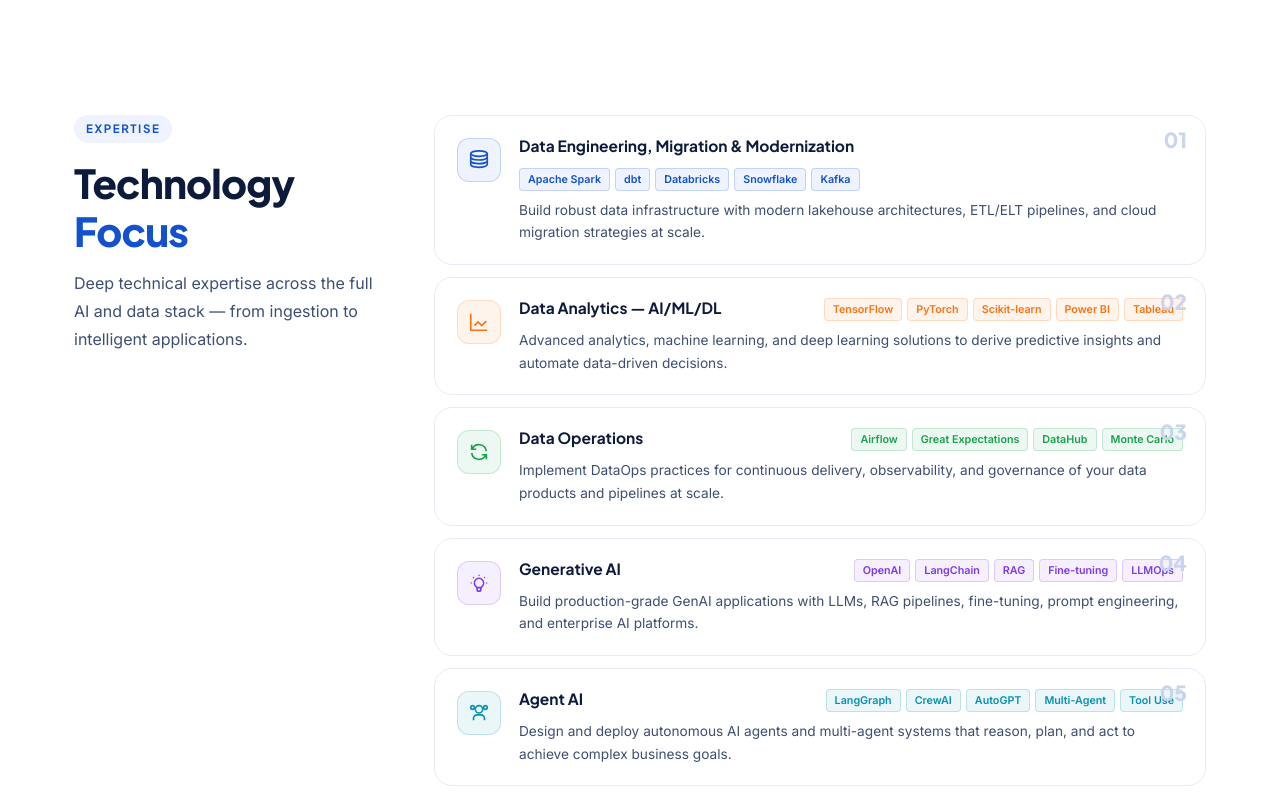
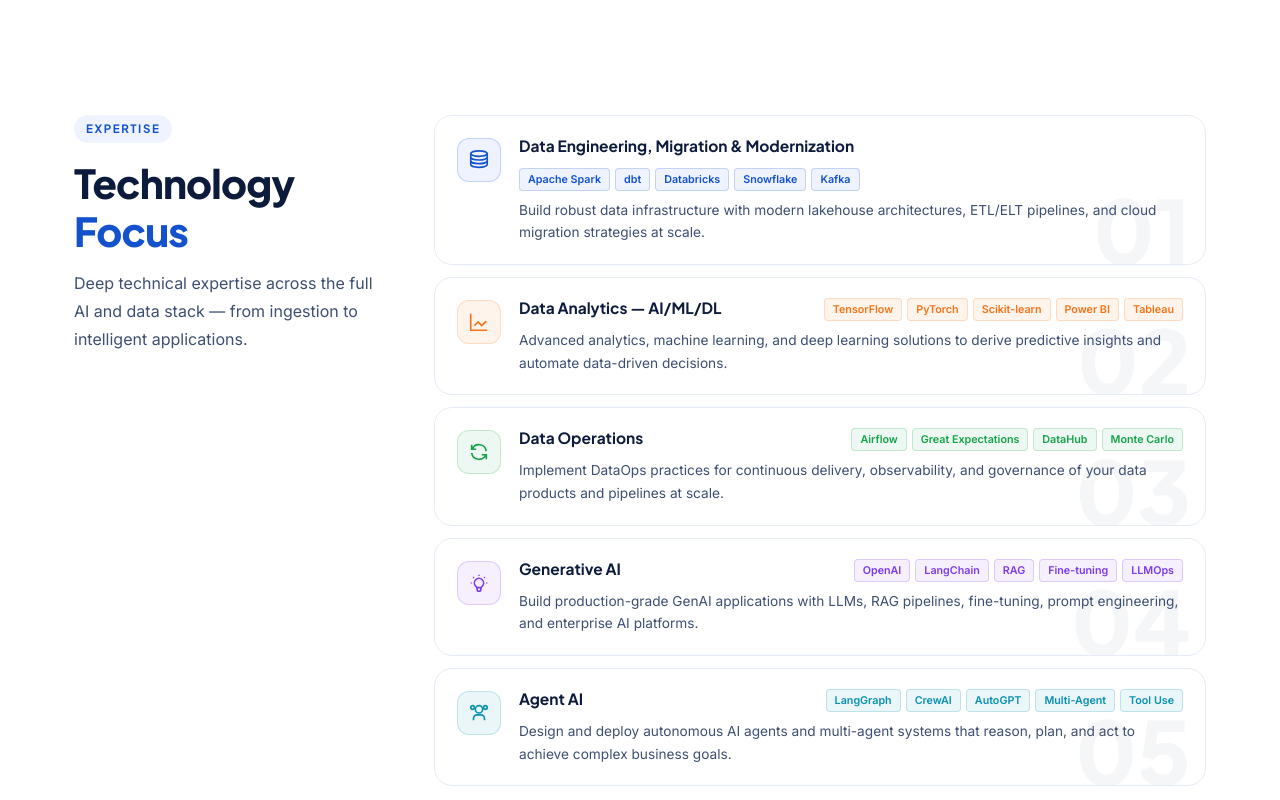
Before and after one commit to nikhil-karthik-avvss/drivethrudata-react, a React (Vite) app: page / in a window 1280 px wide. Shown: the part 4720-5520 px from the top of the page. Built offline with nearby package versions, Linux system fonts and the light colour scheme.

Commit message:
Fix tech row number overlap — redesign as background watermark

```diff
--- a/src/components/TechFocus.css
+++ b/src/components/TechFocus.css
@@ -47,10 +47,12 @@
   justify-content: center;
   flex-shrink: 0;
   margin-top: 2px;
+  position: relative;
+  z-index: 1;
 }
 .tech-row__icon svg { width: 22px; height: 22px; }
 
-.tech-row__content { flex: 1; min-width: 0; }
+.tech-row__content { flex: 1; min-width: 0; position: relative; z-index: 1; }
 .tech-row__top {
   display: flex;
   align-items: flex-start;
@@ -86,14 +88,17 @@
 }
 .tech-row__num {
   position: absolute;
-  top: 14px;
-  right: 18px;
+  bottom: -10px;
+  right: 14px;
   font-family: var(--font-heading);
-  font-size: 1.3rem;
-  font-weight: 800;
-  color: var(--border-strong);
+  font-size: 5.5rem;
+  font-weight: 900;
   line-height: 1;
-  flex-shrink: 0;
+  color: var(--text-heading);
+  opacity: 0.04;
+  pointer-events: none;
+  user-select: none;
+  z-index: 0;
 }
 
 @media (max-width: 1000px) {
```
